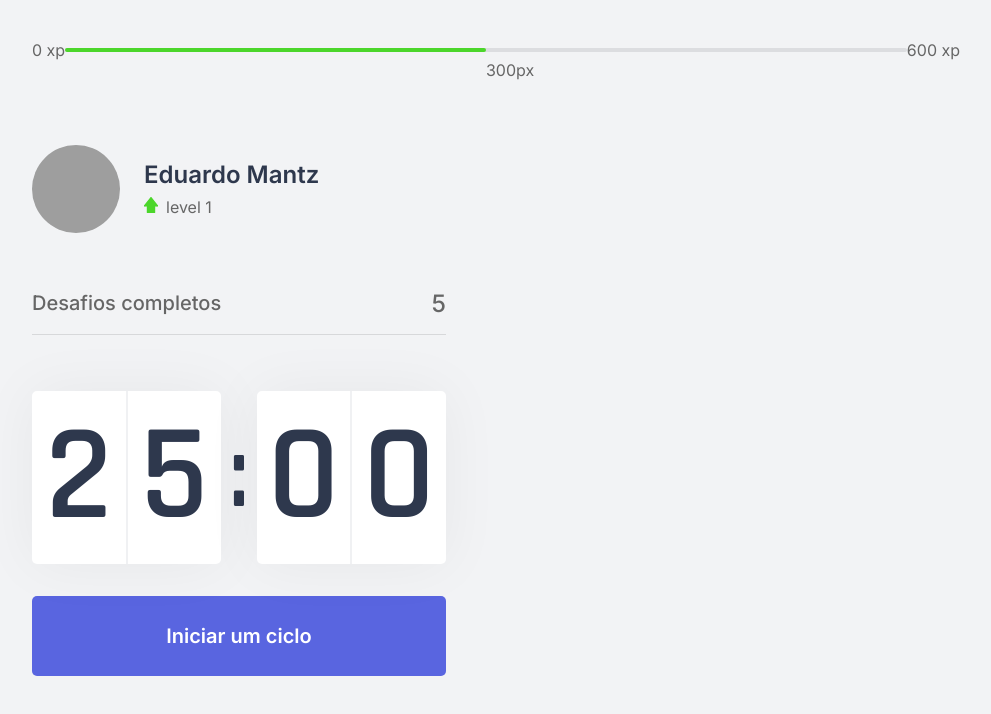
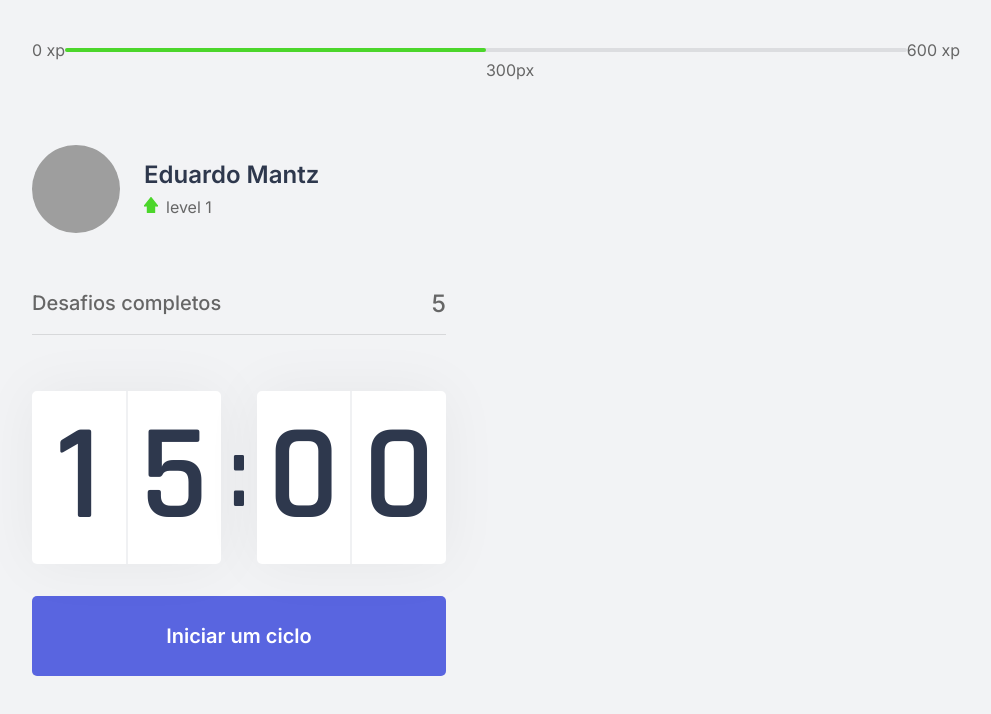
Before and after one commit to eduardomantz291/nlw-4-react-next-moveit, a Next.js app: page / in a window 1280 px wide. Shown: the top 714 px of the page, without its empty margins (144-1135 px from the left). Built offline with nearby package versions, Linux system fonts and the light colour scheme; grey boxes are pictures that could not be loaded.

Commit message:
update README.md

```diff
--- a/src/components/Countdown.tsx
+++ b/src/components/Countdown.tsx
@@ -2,7 +2,7 @@ import { useEffect, useState } from 'react';
 import styles from '../styles/components/CountDown.module.css'
 
 export function CountDown() {
-  const [time, setTime] = useState(25 * 60);
+  const [time, setTime] = useState(15 * 60);
   const [active, setActive] = useState(false);
 
   const minutes = Math.floor(time / 60);
```
Also changed, not shown: 2 other files (tests, documents, lock files or other folders).
